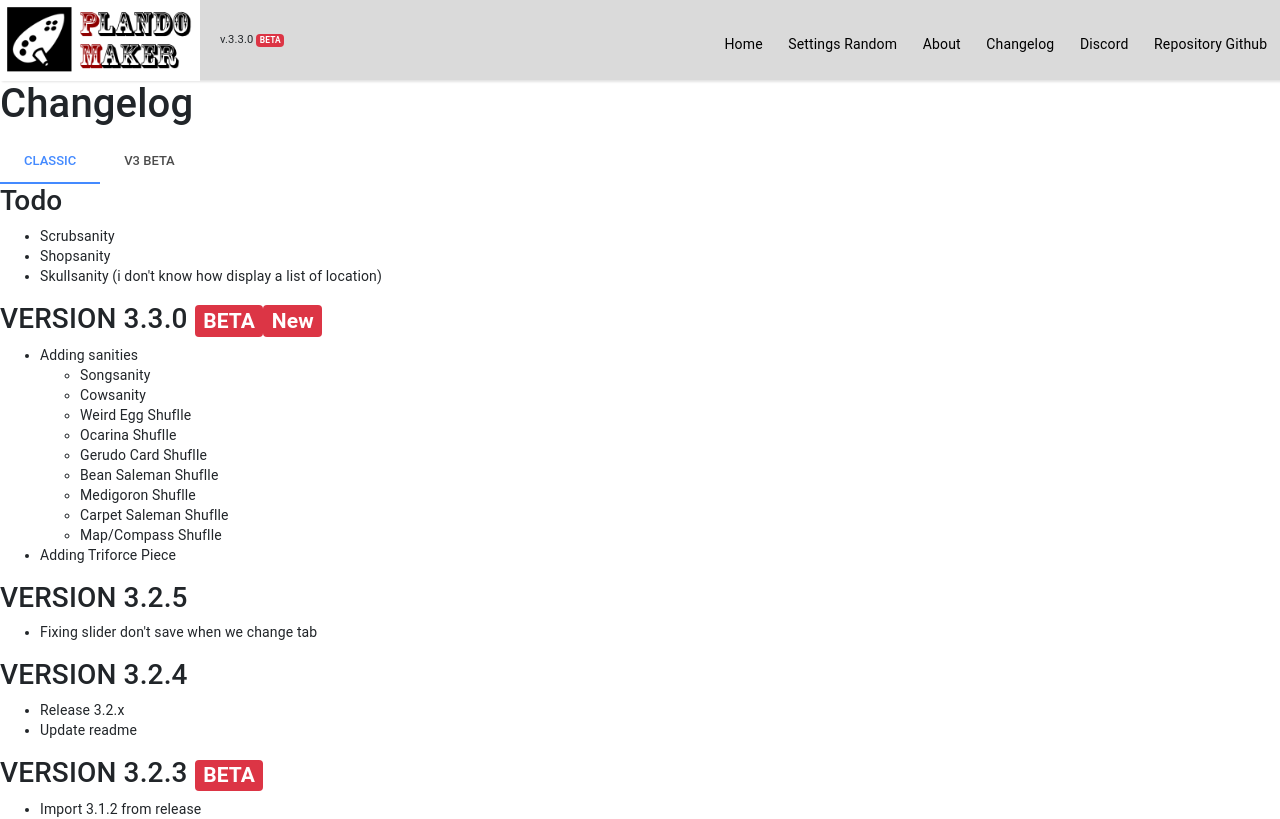
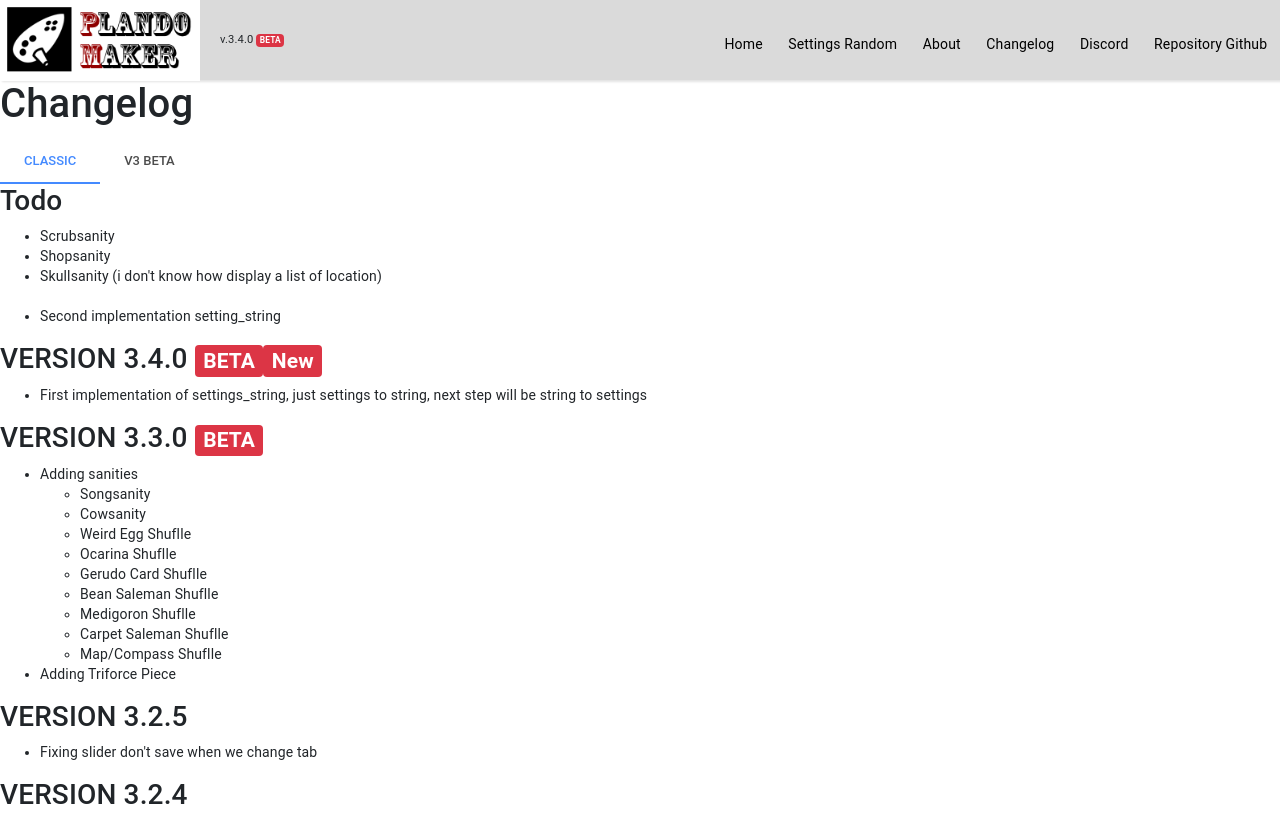
Before and after one commit to RawZ06/PlandoMaker, a Vue app: page /changelog in a window 1280 px wide. Shown: the top 819 px of the page. Built offline with nearby package versions, Linux system fonts and the light colour scheme.

Commit message:
Version 3.4.0

```diff
--- a/src/components/Changelog.vue
+++ b/src/components/Changelog.vue
@@ -12,11 +12,20 @@
 					<li>Scrubsanity</li>
 					<li>Shopsanity</li>
 					<li>Skullsanity (i don't know how display a list of location)</li>
+					<br>
+					<li>Second implementation setting_string</li>
 				</ul>
+				<h3>
+                    VERSION 3.4.0
+					 <span class="badge badge-danger">BETA</span>
+                    <span class="badge badge-danger">New</span>
+                </h3>
+                <ul>
+                    <li>First implementation of settings_string, just settings to string, next step will be string to settings</li>
+                </ul>
 				<h3>
                     VERSION 3.3.0
 					 <span class="badge badge-danger">BETA</span>
-                    <span class="badge badge-danger">New</span>
                 </h3>
                 <ul>
                     <li>Adding sanities</li>
--- a/src/components/Header.vue
+++ b/src/components/Header.vue
@@ -11,7 +11,7 @@
                 />
             </router-link>
             <small>
-                v.3.3.0
+                v.3.4.0
                 <span class="badge badge-danger">BETA</span>
             </small>
             <div title="Menu" class="c-icon c-icon-burger">
```
